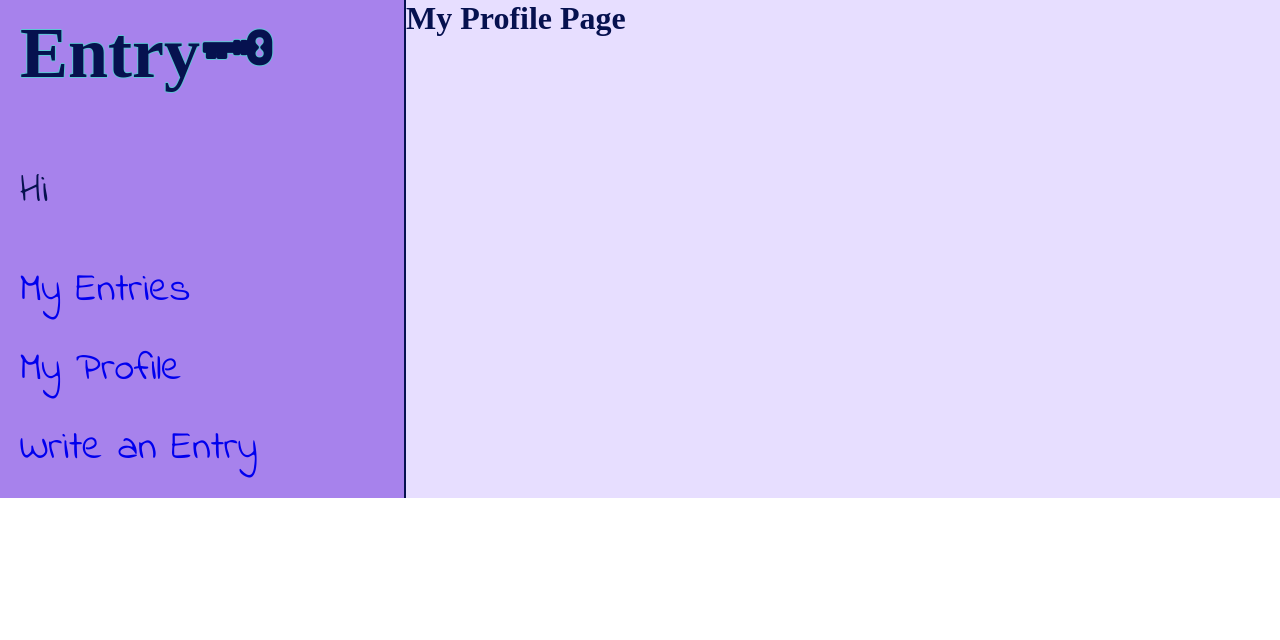
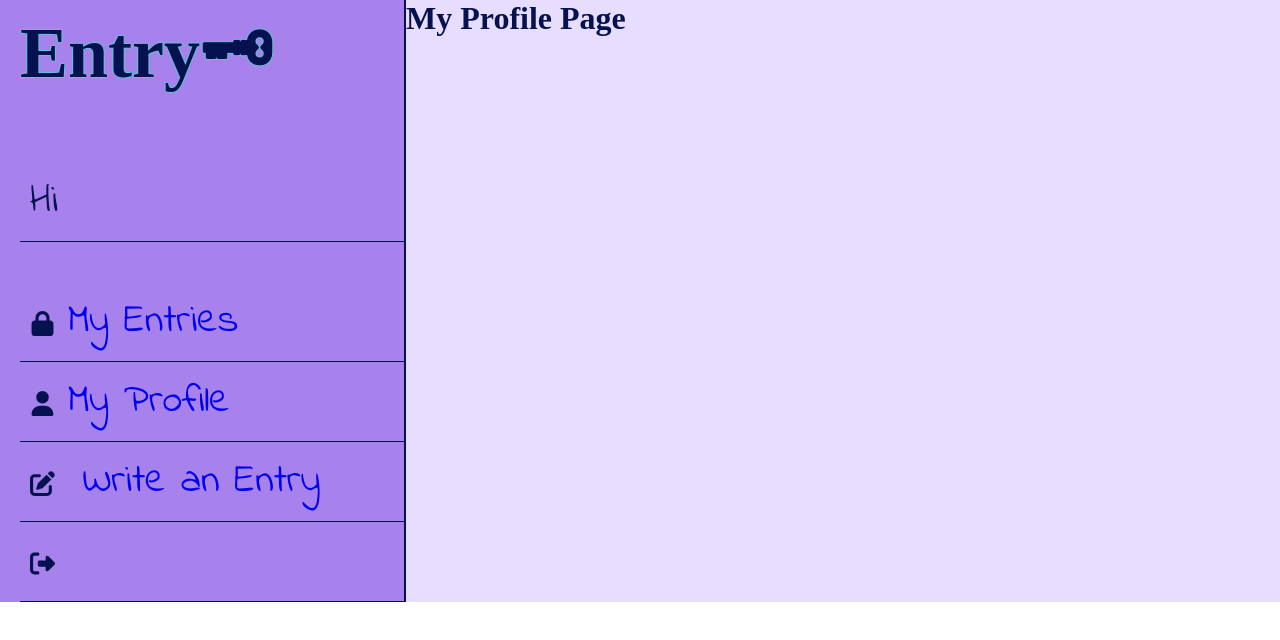
Before and after one commit to stpaloma23/dynamic-web-final-project-frontend, a React (Create React App) app: page /my-profile in a window 1280 px wide. Shown: the top 640 px of the page. Built offline with nearby package versions, Linux system fonts and the light colour scheme; no server answers; a web font is replaced by a local one.

Commit message:
added icons

```diff
--- a/package.json
+++ b/package.json
@@ -3,6 +3,10 @@
   "version": "0.1.0",
   "private": true,
   "dependencies": {
+    "@fortawesome/fontawesome-svg-core": "^6.2.1",
+    "@fortawesome/free-regular-svg-icons": "^6.2.1",
+    "@fortawesome/free-solid-svg-icons": "^6.2.1",
+    "@fortawesome/react-fontawesome": "^0.2.0",
     "@testing-library/jest-dom": "^5.16.5",
     "@testing-library/react": "^13.4.0",
     "@testing-library/user-event": "^13.5.0",
--- a/src/App.css
+++ b/src/App.css
@@ -43,6 +43,7 @@
   padding: 50px;
   background-color: #A782EC;
   border-radius: 20px;
+  border: #06114F 2px solid;
   min-width: 40%;
   width: 500px;
   margin-bottom: 50px;
@@ -92,6 +93,7 @@ button {
   flex-direction: column;
   padding: 50px;
   background-color: #A782EC;
+  border: #06114F 2px solid;
   border-radius: 20px;
   min-width: 40%;
   width: 500px;
@@ -268,3 +270,12 @@ button {
   background-color: #06114F;
   color: white;
 }
+.icons {
+  height: 25px;
+  width:25px;
+  margin-right: 13px;
+}
+.header-options{
+  padding: 10px;
+  border-bottom: 1px solid #06114F;
+}
--- a/src/components/Header.js
+++ b/src/components/Header.js
@@ -1,4 +1,6 @@
 import { getAuth, signOut } from 'firebase/auth';
+import { FontAwesomeIcon } from '@fortawesome/react-fontawesome';
+import {faRightFromBracket, faPenToSquare, faUser, faLock} from "@fortawesome/free-solid-svg-icons";
 import React from 'react';
 
 function Header({isLoggedIn, setIsLoggedIn, userInformation, setUserInformation}){
@@ -22,11 +24,23 @@ function Header({isLoggedIn, setIsLoggedIn, userInformation, setUserInformation}
         <header>
             <h1 className='logo'>Entry🗝</h1>
             <nav>
-                <p>Hi {displayName}</p>
-                <a href='/home'>My Entries</a>
-                <a href="/my-profile">My Profile</a>
-                <a href="/entry"> Write an Entry</a>
-                {isLoggedIn && <a onClick={()=>logout()}>Logout</a>}
+                <p className='header-options'>Hi {displayName}</p>
+                <div className='header-options'>
+                    <FontAwesomeIcon icon={faLock} className="icons"/>
+                    <a href='/home'>My Entries</a>
+                </div>
+                <div className='header-options'>
+                    <FontAwesomeIcon icon={faUser} className="icons"/>
+                    <a href="/my-profile">My Profile</a>
+                </div>
+                <div className='header-options'>
+                    <FontAwesomeIcon icon={faPenToSquare} className="icons"/>
+                    <a href="/entry"> Write an Entry</a>
+                </div>
+                <div className='header-options'>
+                    <FontAwesomeIcon icon={faRightFromBracket} className="icons"/>
+                    {isLoggedIn && <a onClick={()=>logout()}>Logout</a>}
+                </div>
             </nav>
         </header>
     );
```
Also changed, not shown: 1 other file (tests, documents, lock files or other folders).
